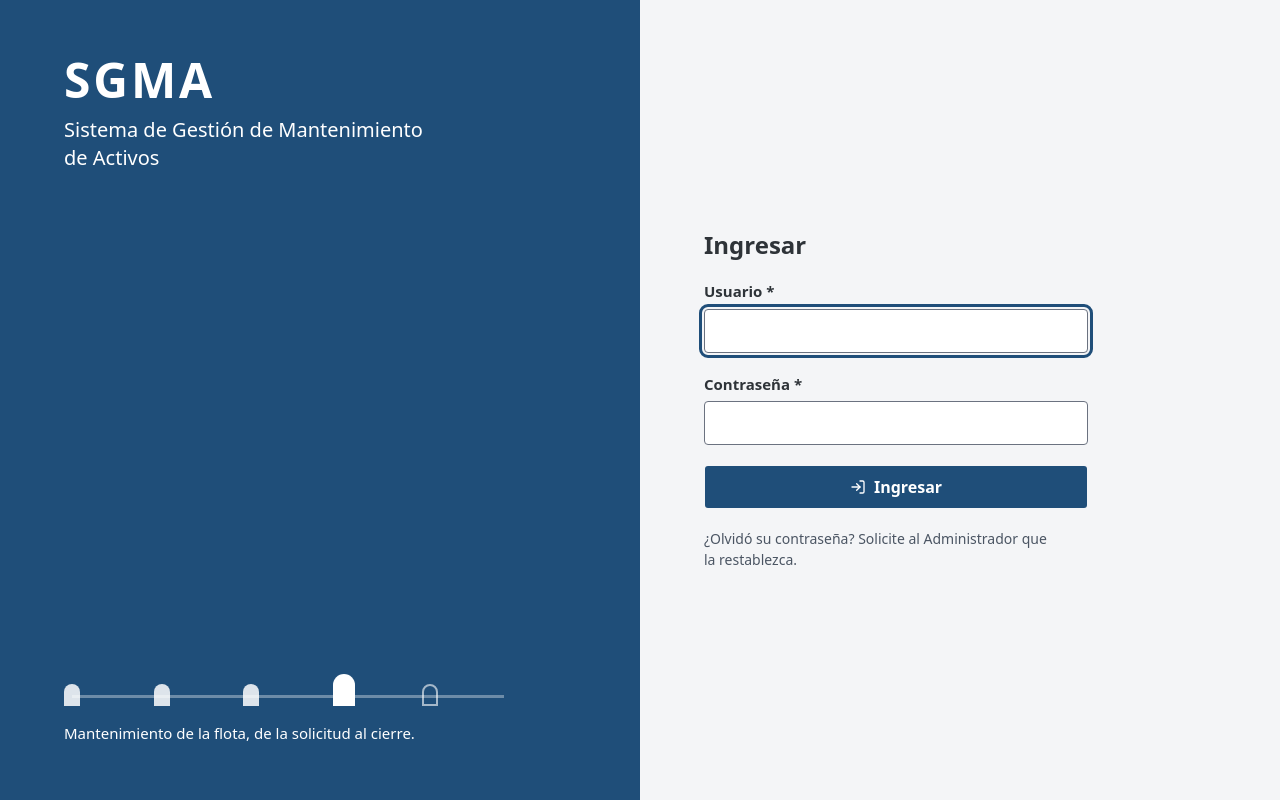
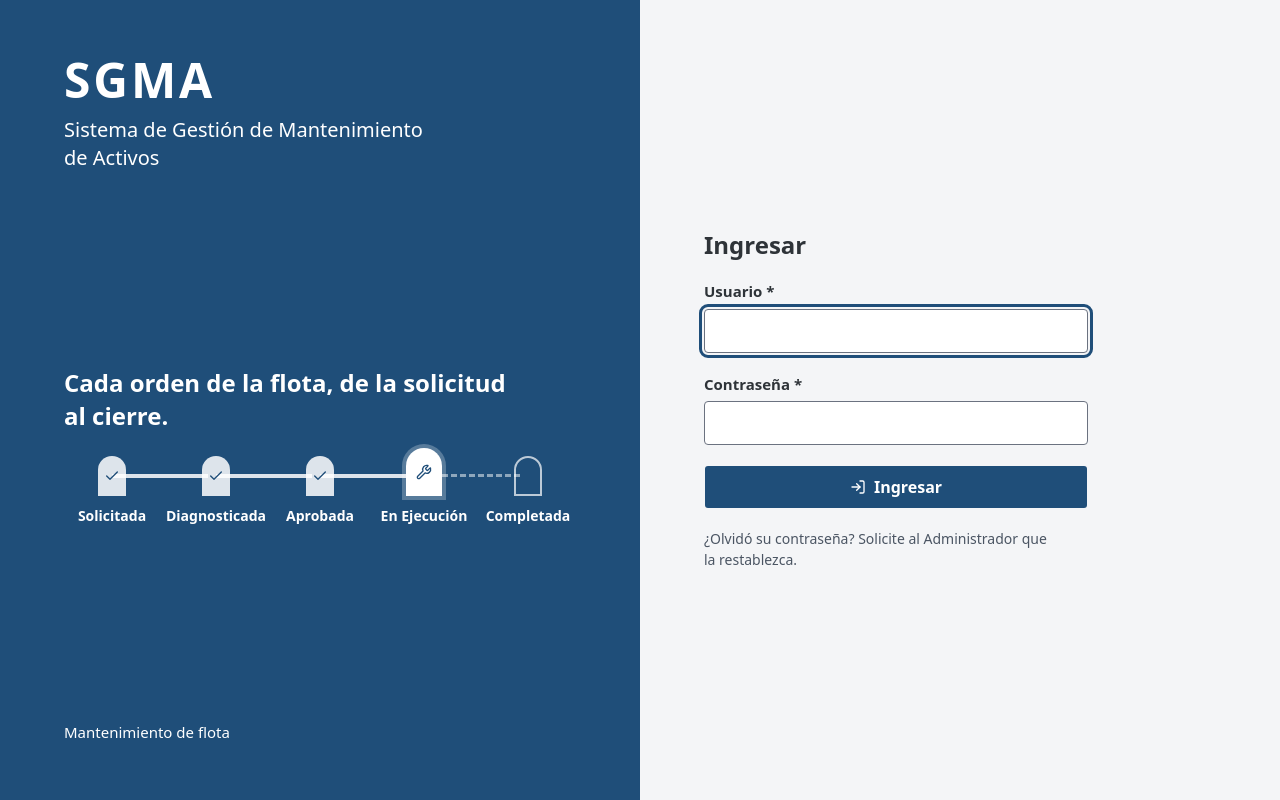
Before and after one commit to Flow301/Proyecto-Programacion-en-Ambiente-Web-II, a React (Vite) app in the folder frontend/: page /login in a window 1280 px wide. Built offline with nearby package versions, Linux system fonts and the light colour scheme.

Commit message:
Rediseña el panel del login con la ruta de la orden

```diff
--- a/frontend/src/pages/Login.jsx
+++ b/frontend/src/pages/Login.jsx
@@ -1,12 +1,15 @@
 import { Navigate, useLocation, useNavigate } from 'react-router'
 import { Controller, useForm } from 'react-hook-form'
 import { zodResolver } from '@hookform/resolvers/zod'
-import { CircleAlert, Clock, Loader2, LogIn } from 'lucide-react'
+import { Check, CircleAlert, Clock, Loader2, LogIn, Wrench } from 'lucide-react'
 import CampoFormulario from '@/components/shared/CampoFormulario'
 import { Button } from '@/components/ui/button'
 import { Input } from '@/components/ui/input'
 import { useAuth } from '@/context/AuthContext'
+import { cn } from '@/lib/utils'
 import { loginSchema } from '@/schemas/authSchemas'
+
+const PASOS = ['Solicitada', 'Diagnosticada', 'Aprobada', 'En Ejecución', 'Completada']
 
 const campos = [
   { name: 'usuario', etiqueta: 'Usuario', type: 'text', autoComplete: 'username' },
@@ -42,18 +45,31 @@ export default function Login() {
           <p className="text-5xl leading-none font-bold tracking-[0.06em]">SGMA</p>
           <p className="max-w-sm text-xl leading-snug">Sistema de Gestión de Mantenimiento de Activos</p>
         </div>
-        <div className="flex flex-col gap-4">
-          {/* La ruta de una orden: el mismo gesto del indicador de progreso */}
-          <div aria-hidden="true" className="relative grid max-w-md grid-cols-5 items-end">
-            <span className="absolute inset-x-2 bottom-2 h-[3px] bg-primary-foreground/35" />
-            <span className="relative h-[22px] w-4 rounded-t-full rounded-b-[2px] bg-primary-foreground/85" />
-            <span className="relative h-[22px] w-4 rounded-t-full rounded-b-[2px] bg-primary-foreground/85" />
-            <span className="relative h-[22px] w-4 rounded-t-full rounded-b-[2px] bg-primary-foreground/85" />
-            <span className="relative h-8 w-[22px] rounded-t-full rounded-b-[3px] bg-primary-foreground" />
-            <span className="relative h-[22px] w-4 rounded-t-full rounded-b-[2px] border-2 border-primary-foreground/60" />
-          </div>
-          <p className="text-[0.9375rem]">Mantenimiento de la flota, de la solicitud al cierre.</p>
+        {/* La ruta de una orden es la protagonista: el mismo recorrido que el sistema muestra en cada orden */}
+        <div className="flex flex-col gap-6">
+          <p className="max-w-md text-2xl leading-snug font-semibold">Cada orden de la flota, de la solicitud al cierre.</p>
+          <ol className="grid max-w-xl grid-cols-5 gap-x-2">
+            {PASOS.map((paso, i) => (
+              <li key={paso} className="relative flex flex-col items-center gap-2.5 text-center">
+                {i < PASOS.length - 1 && <span aria-hidden="true" className={cn('absolute top-[18px] left-1/2 w-full', i < 3 ? 'h-1 bg-primary-foreground/85' : 'border-t-[3px] border-dashed border-primary-foreground/50')} />}
+                <span
+                  aria-hidden="true"
+                  className={cn(
+                    'relative grid place-items-center rounded-t-full rounded-b-[3px]',
+                    i < 3 && 'h-10 w-7 bg-primary-foreground/85 text-primary',
+                    i === 3 && '-mt-2 h-12 w-9 bg-primary-foreground text-primary ring-4 ring-primary-foreground/25',
+                    i === 4 && 'h-10 w-7 border-2 border-primary-foreground/70',
+                  )}
+                >
+                  {i < 3 && <Check className="size-4" />}
+                  {i === 3 && <Wrench className="size-4" />}
+                </span>
+                <span className="text-sm font-semibold">{paso}</span>
+              </li>
+            ))}
+          </ol>
         </div>
+        <p className="text-[0.9375rem]">Mantenimiento de flota</p>
       </div>
 
       <main className="flex flex-[1_1_28rem] items-center px-16 py-14">
@@ -81,7 +97,7 @@ export default function Login() {
               render={({ field, fieldState }) => (
                 <CampoFormulario id={name} etiqueta={etiqueta} requerido error={fieldState.error?.message}>
                   {(props) => (
-                    <Input {...field} {...props} type={type} autoComplete={autoComplete} autoFocus={name === 'usuario'} className="h-11 text-base" />
+                    <Input {...field} {...props} type={type} autoComplete={autoComplete} spellCheck={false} autoFocus={name === 'usuario'} className="h-11 text-base" />
                   )}
                 </CampoFormulario>
               )}
```
